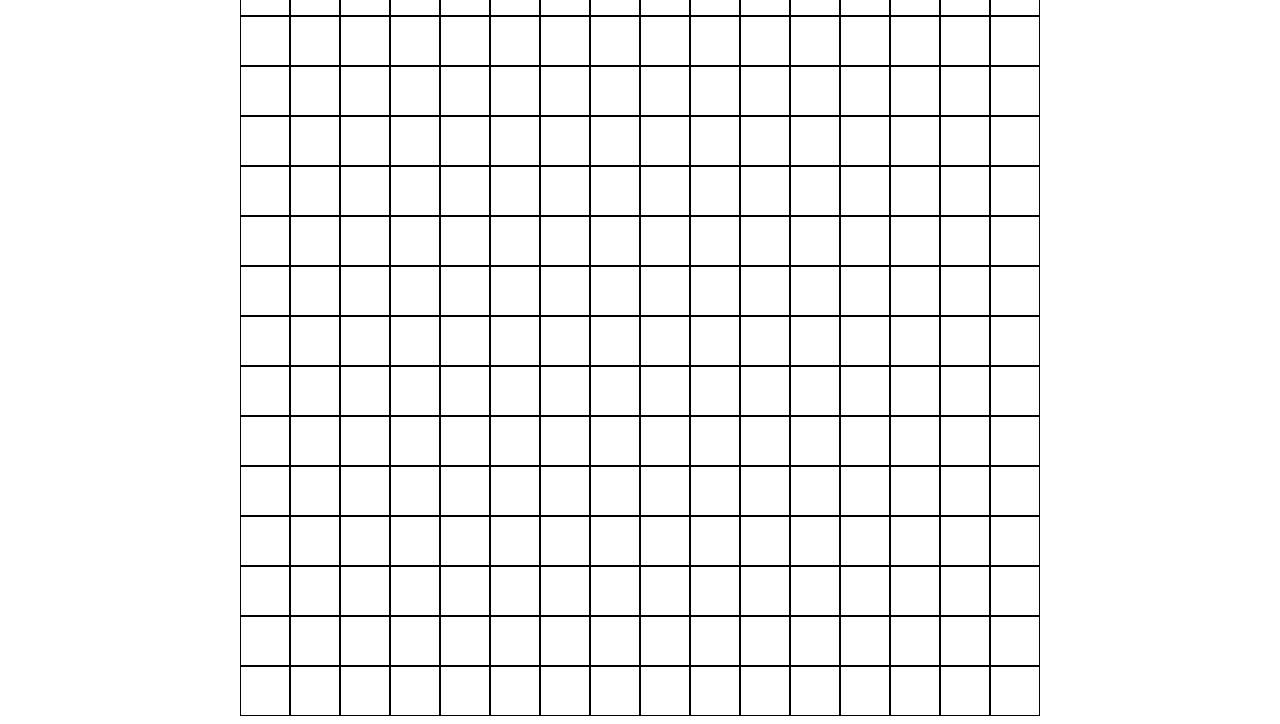
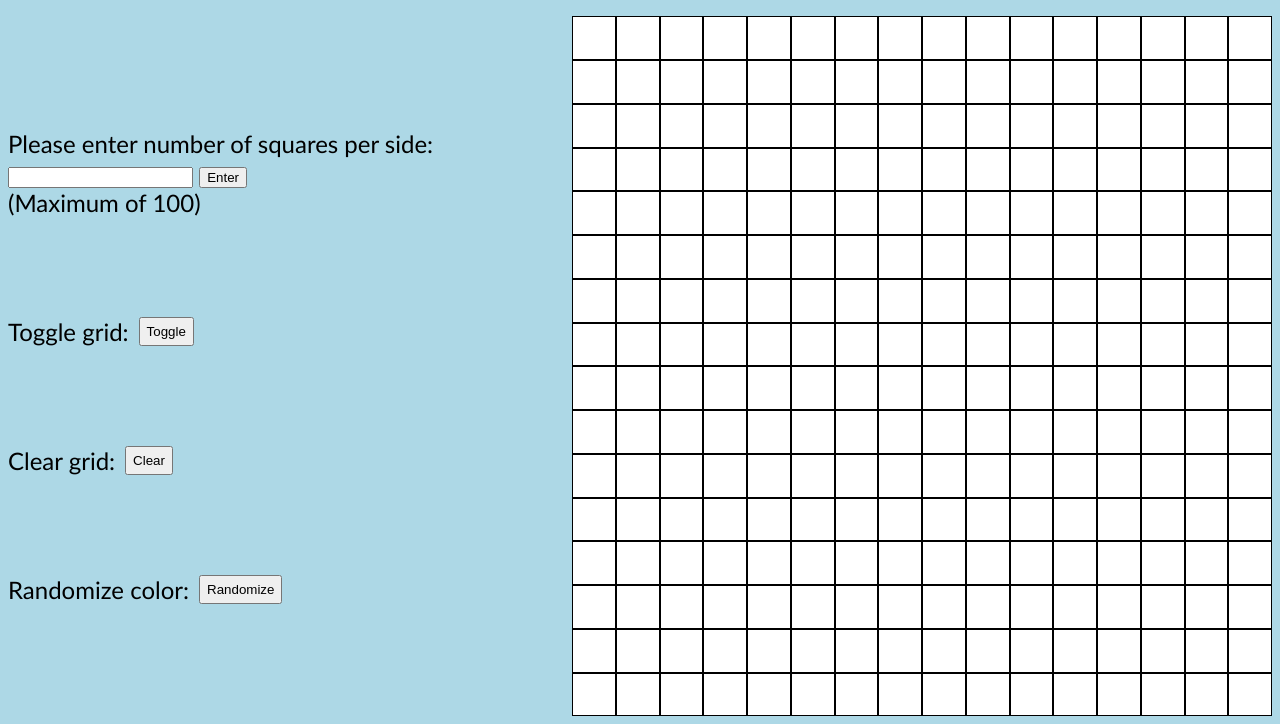
Before and after one commit to ctonneslan/etch-a-sketch, a plain HTML site: page index.html in a window 1280 px wide. Shown: the part 113-837 px from the top of the page. Drawn offline with Linux system fonts and the light colour scheme.

Commit message:
Added functionality for resetting size in a user input textbox, toggling of the grid cells border visibility, clearing of the grid cells, and random color generation toggling. Also cleaned up the UI a bit with more HTML structuring and flex box display.

```diff
--- a/index.html
+++ b/index.html
@@ -8,9 +8,39 @@
     <link rel="stylesheet" href="styles.css">
 </head>
 <body>
-    <button>Change size of grid</button>
     <div class="container">
-        <div class="grid"></div>
+        <div class="header">
+            <h1>Etch-a-Sketch</h1>
+        </div>
+        <div class="hero">
+            <div class="menu">
+                <div class="row">
+                    <div id="inputContainer">
+                        <div>
+                            <label for="squares">Please enter number of squares per side: </label>
+                            <input type="text" id="squares">
+                            <button id="enter">Enter</button>
+                        </div>
+                        <div>(Maximum of 100)</div>
+                    </div>
+                </div>
+                <div class="row">
+                    <label for="toggle">Toggle grid: </label>
+                    <button id="toggle">Toggle</button>
+                </div>
+                <div class="row">
+                    <label for="clear">Clear grid: </label>
+                    <button id="clear">Clear</button>
+                </div>
+                <div class="row">
+                    <label for="randomize">Randomize color: </label>
+                    <button id="randomize">Randomize</button>
+                </div>
+            </div>
+            <div class="gridContainer">
+                <div class="grid"></div>
+            </div>
+        </div>
     </div>
 </body>
 </html>
--- a/js-file.js
+++ b/js-file.js
@@ -1,4 +1,4 @@
-const container = document.querySelector('.container');
+const container = document.querySelector('.gridContainer');
 const grid = document.querySelector('.grid')
 let size = 16;
 
@@ -9,8 +9,8 @@ function makeGrid(size) {
         for (let j = 0; j < size; j++) {
             let square = document.createElement('div');
             square.classList.add('square')
-            square.style.width = `${800 / size}px`;
-            square.style.height = `${800 / size}px`;
+            square.style.width = `${700 / size}px`;
+            square.style.height = `${700 / size}px`;
             row.appendChild(square);
             square.addEventListener('mouseover', () => {
                 square.style.backgroundColor = 'grey';
@@ -20,11 +20,70 @@ function makeGrid(size) {
     }
     container.appendChild(grid);
 }
+
 makeGrid(size);
 
-const button = document.querySelector('button');
-button.addEventListener('click', () => {
-    size = +prompt('Select number of squares per side (maximum of 100): ');
+/* User input functionality */
+const enterButton = document.querySelector('#enter');
+const userInput = document.querySelector('input');
+enterButton.addEventListener('click', () => {
     grid.replaceChildren();
+    let size = Number(userInput.value);
     makeGrid(size);
-})
+    userInput.value = '';
+    userInput.focus();
+});
+
+/* Toggle functionality */
+const toggle = document.querySelector('#toggle');
+toggle.addEventListener('click', () => {
+    let squares = document.querySelectorAll('.square');
+    squares.forEach(square => {
+        let border = getComputedStyle(square).border;
+        console.log(border)
+        if (border === '1px solid rgb(0, 0, 0)') {
+            console.log('here')
+            square.style.border = 'none';
+        } else {
+            console.log('here2')
+            square.style.border = '1px solid rgb(0, 0, 0)';
+        }
+    })
+});
+
+/* Clear functionality */
+const clear = document.querySelector('#clear');
+clear.addEventListener('click', () => {
+    let squares = document.querySelectorAll('.square');
+    squares.forEach(square => {
+        let fill = getComputedStyle(square).backgroundColor;
+        console.log(fill);
+        if (fill !== 'rgba(0, 0, 0, 0)') {
+            square.style.backgroundColor = 'rgba(0, 0, 0, 0)';
+        }
+    })
+});
+
+function randomColor() {
+    const r = Math.floor(Math.random() * 256);
+    const g = Math.floor(Math.random() * 256);
+    const b = Math.floor(Math.random() * 256);
+    return `rgb(${r}, ${g}, ${b})`;
+}
+
+/* Random color functionality */
+const random = document.querySelector('#randomize');
+random.addEventListener('click', () => {
+    let squares = document.querySelectorAll('.square');
+    let text = random.textContent;
+    squares.forEach(square => {
+        square.addEventListener('mouseover', () => {
+            square.style.backgroundColor = (text === 'Randomize') ? randomColor() : 'grey';
+        })
+    });
+    if (text === 'Randomize') {
+        random.textContent = 'Un-randomize';
+    } else {
+        random.textContent = 'Randomize';
+    }
+});
--- a/styles.css
+++ b/styles.css
@@ -1,9 +1,10 @@
 body {
     display: flex;
-    flex-direction: column;
-    justify-content: center;
+    justify-content: space-around;
     align-items: center;
-
+    font-family: 'Trebuchet MS', 'Lucida Sans Unicode', 'Lucida Grande', 'Lucida Sans', Arial, sans-serif;
+    font-size: x-large;
+    background-color: lightblue;
 }
 
 .container {
@@ -11,8 +12,40 @@ body {
     flex-direction: column;
     justify-content: center;
     align-items: center;
-    width: 800;
-    height: 800px;
+}
+
+.hero {
+    display: flex;
+    justify-content: space-around;
+    align-items: center;
+    gap: 100px;
+}
+
+.menu {
+    display: flex;
+    flex-direction: column;
+    justify-content: space-between;
+    gap: 100px;
+}
+
+#inputContainer {
+    display: flex;
+    flex-direction: column;
+}
+
+.row {
+    display: flex;
+    gap: 10px;
+}
+
+.gridContainer {
+    display: flex;
+    flex-direction: column;
+    justify-content: center;
+    align-items: center;
+    width: 700px;
+    height: 700px;
+    background-color: white;
 }
 
 .row {
```
